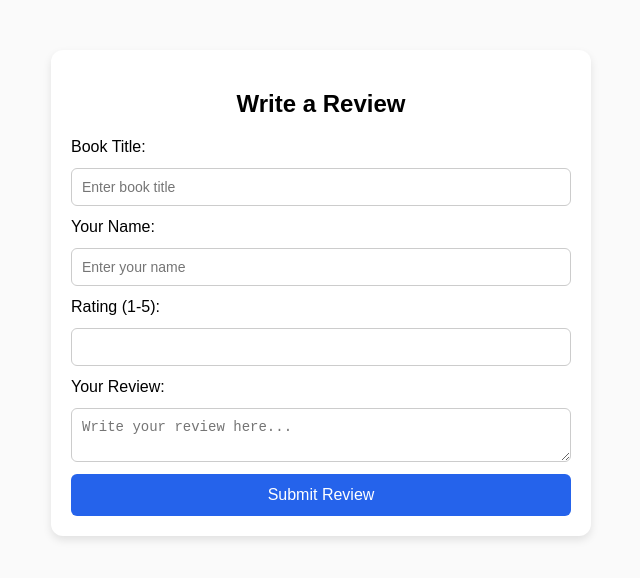
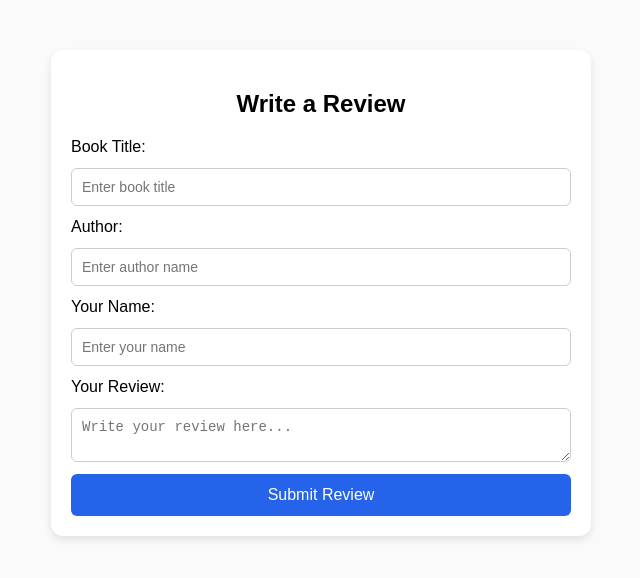
Before and after one commit to sleepycoder-dsh/FrondEndDevelopment, a React (Create React App) app: page /write-review in a window 1280 px wide. Shown: the top 578 px of the page, without its empty margins (319-959 px from the left). Built offline with nearby package versions, Linux system fonts and the light colour scheme.

Commit message:
Integrated WriteReview page with backend

```diff
--- a/src/WriteReview.js
+++ b/src/WriteReview.js
@@ -1,21 +1,63 @@
+import { useState } from "react";
+import { useNavigate } from "react-router-dom";
+import axios from "axios";
 import './App.css';
 
 function WriteReview() {
+  const [bookTitle, setBookTitle] = useState("");
+  const [author, setAuthor] = useState("");
+  const [reviewer, setReviewer] = useState("");
+  const [review, setReview] = useState("");
+  const navigate = useNavigate();
+
+  const handleSubmit = async (e) => {
+    e.preventDefault();
+    try {
+      await axios.post("http://localhost:8080/api/reviews", {
+        bookTitle,
+        author,
+        reviewer,
+        review
+      });
+      alert("Review submitted successfully!"); // show confirmation
+      navigate("/"); // redirect back to homepage
+    } catch (err) {
+      console.error("Error submitting review:", err);
+      alert("Failed to submit review. Check console for details.");
+    }
+  };
+
   return (
     <div className="write-review">
       <h2>Write a Review</h2>
-      <form>
+      <form onSubmit={handleSubmit}>
         <label>Book Title:</label>
-        <input type="text" placeholder="Enter book title" />
+        <input
+          value={bookTitle}
+          onChange={(e) => setBookTitle(e.target.value)}
+          placeholder="Enter book title"
+        />
+
+        <label>Author:</label>
+        <input
+          value={author}
+          onChange={(e) => setAuthor(e.target.value)}
+          placeholder="Enter author name"
+        />
 
         <label>Your Name:</label>
-        <input type="text" placeholder="Enter your name" />
-
-        <label>Rating (1-5):</label>
-        <input type="number" min="1" max="5" />
+        <input
+          value={reviewer}
+          onChange={(e) => setReviewer(e.target.value)}
+          placeholder="Enter your name"
+        />
 
         <label>Your Review:</label>
-        <textarea placeholder="Write your review here..."></textarea>
+        <textarea
+          value={review}
+          onChange={(e) => setReview(e.target.value)}
+          placeholder="Write your review here..."
+        />
 
         <button type="submit">Submit Review</button>
       </form>
```
